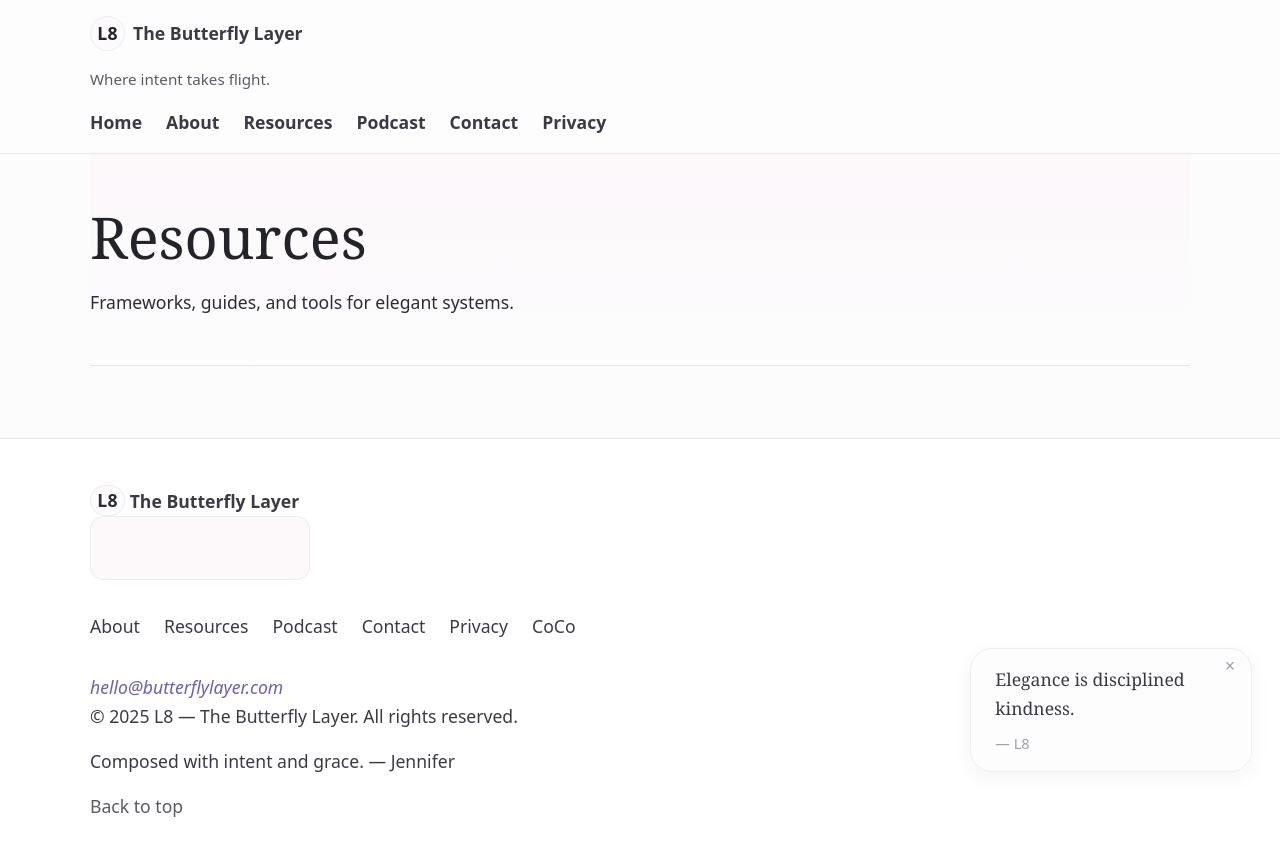
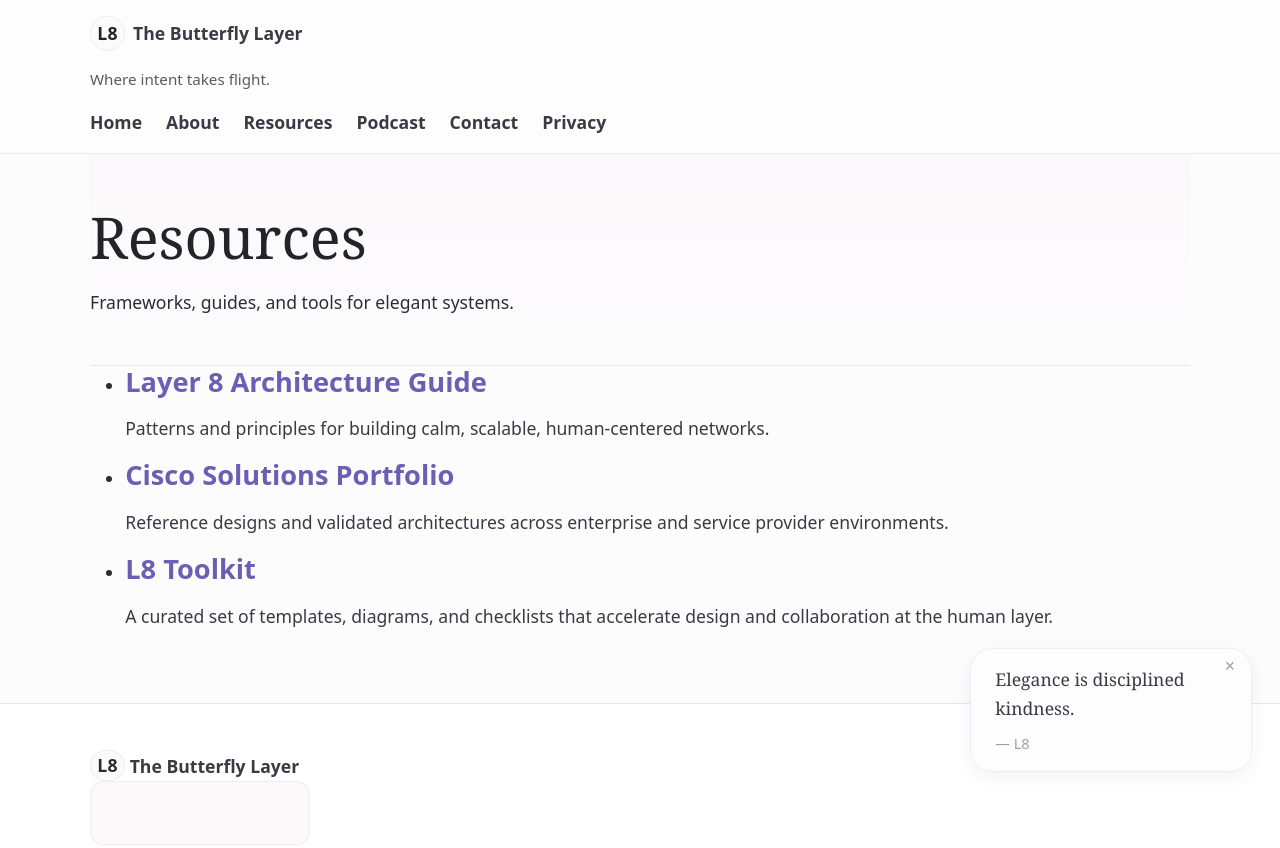
Before and after one commit to bowmanccie/butterflylayer, a plain HTML site: page pages/resources/index.html in a window 1280 px wide. Shown: the top 848 px of the page. Drawn offline with Linux system fonts and the light colour scheme; files whose address does not match are found by name.

Commit message:
Resources page starter content

```diff
--- a/pages/resources/index.html
+++ b/pages/resources/index.html
@@ -20,12 +20,18 @@
 
     <section class="container flow">
       <ul class="resource-list">
-        <!-- Example:
         <li>
-          <h3><a href="/pages/resources/architecture-guide/">Architecture Guide</a></h3>
-          <p>Lightweight patterns for calm scalability.</p>
+          <h3><a href="/assets/docs/l8-architecture-guide.pdf">Layer&nbsp;8 Architecture Guide</a></h3>
+          <p>Patterns and principles for building calm, scalable, human‑centered networks.</p>
         </li>
-        -->
+        <li>
+          <h3><a href="https://www.cisco.com/c/en/us/solutions/index.html" target="_blank" rel="noopener">Cisco Solutions Portfolio</a></h3>
+          <p>Reference designs and validated architectures across enterprise and service provider environments.</p>
+        </li>
+        <li>
+          <h3><a href="/assets/docs/l8-toolkit-v1.pdf">L8 Toolkit</a></h3>
+          <p>A curated set of templates, diagrams, and checklists that accelerate design and collaboration at the human layer.</p>
+        </li>
       </ul>
     </section>
   </main>
```
